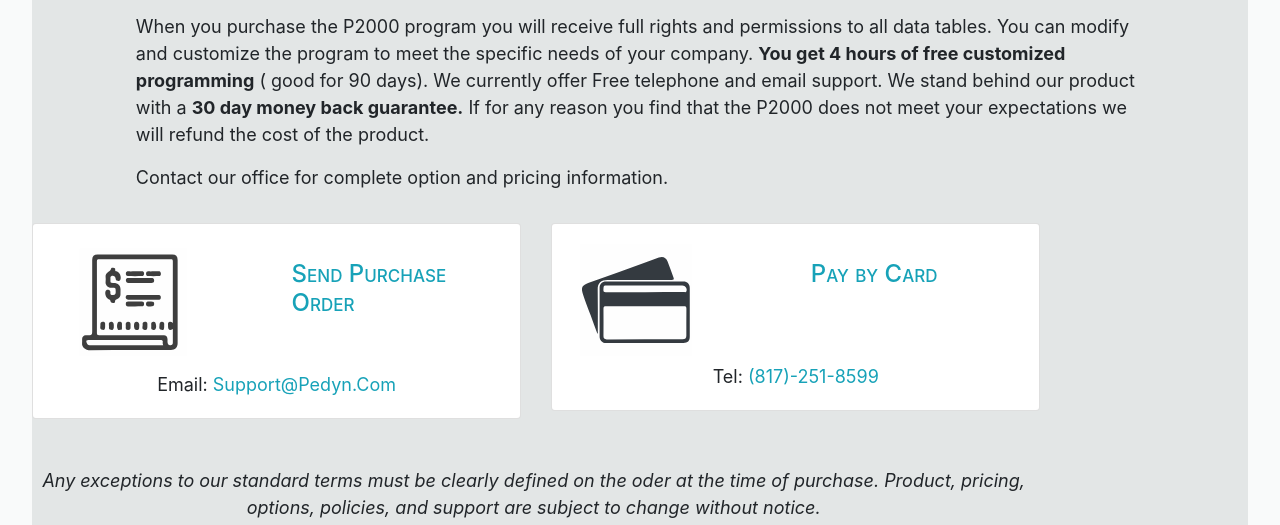
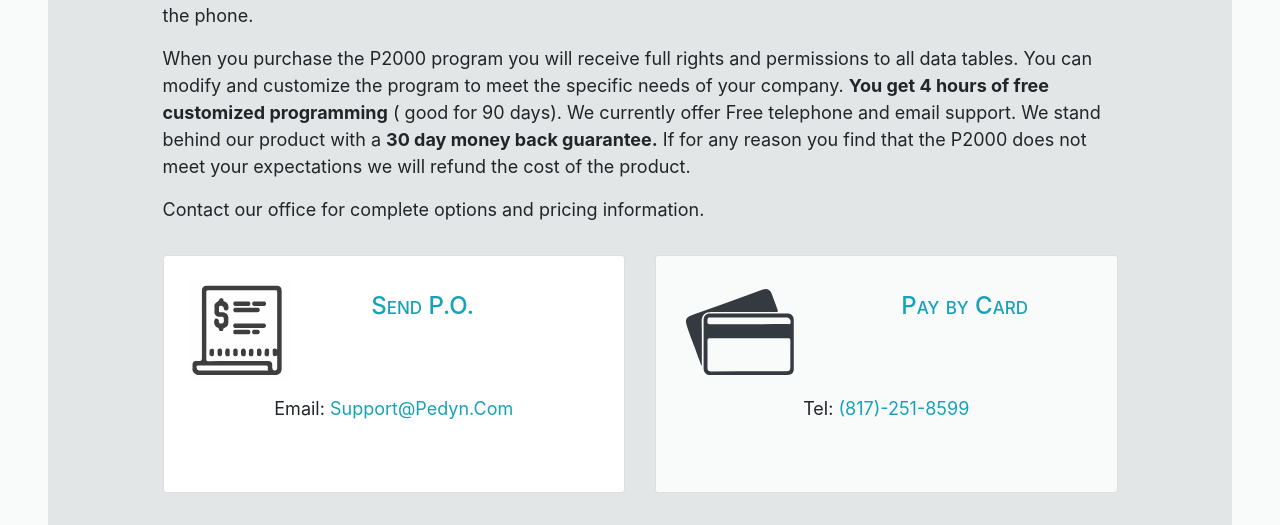
Before and after one commit to SydneyJeffries/Pedyn_Website, a website: page full-width.html in a window 1280 px wide. Shown: the part 261-786 px from the top of the page. Drawn offline with Linux system fonts and the light colour scheme.

Commit message:
order page completed
I completed the entire styling of the order page. :)

```diff
--- a/Style.css
+++ b/Style.css
@@ -116,7 +116,9 @@
 }
 
 
-
+.text-color-main {
+ color:   #17a2b8;
+}
 
 .list-group-item.active {
 border-color: #17a2b8;
@@ -156,7 +158,9 @@
   border-radius: .25rem;
 }
 
+.text-color-main {
 
+}
 
 .underline{
   margin-bottom: 1rem;
@@ -236,17 +240,16 @@
   box-sizing: border-box;
   background-color: #e3e6e6 ;
   /*background-color: #e0e4e4; */
- padding-top: 1rem;
- padding-bottom: 1rem;
+padding: 2rem 1rem 1rem 1rem;
   margin-left: 0;
   margin-right: 0;
-  border: 2rem solid #f9fafa ;
-  border-bottom: none;
-  border-radius: 2.5rem 2.5rem 0 0;
+
 
 
 }
-
+.no-wrap{
+  white-space:nowrap;
+}
 
 
 .card-row{
@@ -297,6 +300,10 @@
 
 }
 
+.purchaseorder-card, .paybycard-card {
+  border-radius:.25rem;
+  background-color:  #f9fafa
+}
 
 
 
@@ -335,12 +342,15 @@
 }
 
 
+
 .row-white-orderBorder {
   padding: 1rem;
   background-color: #f9fafa;
   margin-right: 0;
   margin-left: 0;
 }
+
+
 
 /* everything above 1100px and not any smaller */
 @media only screen and (min-width: 1100px){
@@ -364,6 +374,11 @@
 /* everything slightly above tablet size */
 @media only screen and (min-width: 900px){
 
+.paybycard-card {
+  min-height: 236px;
+
+}
+
 
   .movedleftintopicture{
 
@@ -382,6 +397,22 @@
  top: 1rem;
  z-index: 1000;
 }
+
+.row-grey-whiteBorder {
+  box-sizing: border-box;
+  background-color: #e3e6e6 ;
+  /*background-color: #e0e4e4; */
+ padding-top: 2rem;
+ padding-bottom: 1rem;
+  margin-left: 0;
+  margin-right: 0;
+  border: 3rem solid #f9fafa ;
+  border-bottom: none;
+  border-radius: 2.5rem 2.5rem 0 0;
+
+
+}
+
 
 
 
@@ -403,9 +434,15 @@
 
 }
 
+
+
+
 .pictureborder {
   border: 4px solid #e3e6e6;
 }
+
+
+
 
 
 .row-white_center {
--- a/full-width.html
+++ b/full-width.html
@@ -87,7 +87,7 @@
     <section class="row-grey-whiteBorder">
       <div class="row">
         <div class= "col-md-10 offset-md-1">
-        <h1 class="mb-3" >Place an Order
+        <h1 class="mb-3 " >Place an Order
 
       </h1>
     </div>
@@ -111,7 +111,7 @@
   </p>
 
 <p>
-  Contact our office for complete option and pricing information.
+  Contact our office for complete options and pricing information.
 </p>
 
 
@@ -124,19 +124,19 @@
     <!-- /.row -->
 
 
-
+<!--start purchaseorder card-->
   <div class="row">
-<div class="col-md-5 col-sm-12 col-xs-12">
+<div class="col-md-5 offset-md-1">
   <div class="card mb-5" >
-    <div class="card-body">
+    <div class="card-body purcaseorder-card" style="min-height: 236px; " >
       <div class="row">
-        <div class="col-6">
+        <div class="col-sm-5 ">
 
 
         <?xml version="1.0" encoding="utf-8"?>
 <!-- Generator: Adobe Illustrator 23.0.2, SVG Export Plug-In . SVG Version: 6.00 Build 0)  -->
  <a class="text-info" href="mailto:support@pedyn.com"><svg version="1.1" id="Layer_1" xmlns="http://www.w3.org/2000/svg" xmlns:xlink="http://www.w3.org/1999/xlink" x="0px" y="0px"
-	 viewBox="0 0 250 250" style="enable-background:new 0 0 250 250; width: 10rem; height: 7.5rem;" xml:space="preserve">
+	 viewBox="0 0 250 250" style="enable-background:new 0 0 250 250; width: 7rem; " xml:space="preserve">
 <g>
 	<g>
 		<path style="fill:#FEFEFE;" d="M238,122c0,36.2,0,72.3,0.1,108.5c0,3-0.6,3.6-3.6,3.6c-72.7-0.1-145.3-0.1-218,0
@@ -221,27 +221,29 @@
 </svg> </a>
 </div>
 
-<div class="col-6">
+<div class="col-sm-7">
 
 
-       <a href="mailto:support@pedyn.com"> <h4 class="d-block card-title text-info pt-3 ">Send Purchase Order</h4> </a>
+   <a href="mailto:support@pedyn.com">
+      <h4 class="d-block card-title text-info pt-3 ">Send P.O.</h4>
+    </a>
 </div>
 </div> <!--end of row-->
       <p class="card-text text-center">
-        Email:  <a class="text-info" href="mailto:support@pedyn.com"> Support@Pedyn.Com</a>
+       <span class="no-wrap">Email:  <a class="text-info no-wrap" href="mailto:support@pedyn.com"> Support@Pedyn.Com</a> </span>
       </p>
 
     </div>
   </div>
 </div>
 
-<div class="col-md-5 col-sm-12 col-xs-12">
-  <div class="card mb-5" >
-    <div class="card-body">
 
+<!--start paybycard-card-->
+<div class="col-md-5 ">
+  <div class="card " >
+    <div class="card-body paybycard-card"  >
 <div class="row">
-
-<div class="col-6">
+<div class="col-sm-6">
 
 
         <?xml version="1.0" encoding="utf-8"?>
@@ -252,7 +254,7 @@
         <g>
         	<g>
         		<g>
-        			<path style="fill:#FEFEFE;" d="M99.8,200c-32,0-64,0-96,0c-2.7,0-4.1,0-4-3.6c0.1-64.3,0.1-128.6,0-193c0-3.2,0.9-3.5,3.7-3.5
+        			<path style="fill:#f9fafa;" d="M99.8,200c-32,0-64,0-96,0c-2.7,0-4.1,0-4-3.6c0.1-64.3,0.1-128.6,0-193c0-3.2,0.9-3.5,3.7-3.5
         				c64.3,0.1,128.7,0.1,193,0c3.2,0,3.5,0.9,3.5,3.7c-0.1,64.3-0.1,128.7,0,193c0,3.2-0.9,3.5-3.7,3.5C164.2,200,132,200,99.8,200z"
         				/>
         			<path style="fill:#343A40;" d="M114.9,177H46.5c-6.4,0-11.5-5.1-11.5-11.5v-87C34.9,71.8,39.5,67,46.2,67c46.1,0,92.4,0,138.5,0
@@ -261,10 +263,10 @@
         				C50.2,56.9,84.7,44.7,119,32.1c7.3-2.6,14.5-5.5,21.8-7.9c7.5-2.5,12.8,0,15.6,7.2c3.6,9.3,6.8,18.8,10.4,28.1
         				c1.5,3.9,0.8,4.9-3.5,4.9c-38.1-0.2-76.3,0-114.4-0.1c-11.2,0-17.5,5.4-17.3,17.1c0.5,26.1,0.2,52.2,0.2,78.3
         				C31.6,159.7,31.2,159.7,30.9,159.8z"/>
-        			<path style="fill:#FEFEFE;" d="M116.2,111.3c23.1,0,46.3,0.1,69.4-0.1c3.5,0,4.4,0.8,4.4,4.4c-0.2,16-0.1,32-0.1,47.9
+        			<path style="fill: #f9fafa;" d="M116.2,111.3c23.1,0,46.3,0.1,69.4-0.1c3.5,0,4.4,0.8,4.4,4.4c-0.2,16-0.1,32-0.1,47.9
         				c0,4.8-2,6.8-6.9,6.8c-45.1,0-90.2,0-135.3,0.1c-4.3,0-5.8-1.7-5.8-5.9c0.1-16.3,0.2-32.6,0-48.9c0-3.6,1.1-4.3,4.5-4.3
         				C69.6,111.4,92.9,111.3,116.2,111.3z"/>
-        			<path style="fill:#FEFEFE;" d="M115.9,86c-22.8,0-45.7,0-68.5,0c-3.3,0-6,0.5-5.6-4.6c0.5-7,0.4-7.4,6.3-7.4
+        			<path style="fill: #f9fafa ;" d="M115.9,86c-22.8,0-45.7,0-68.5,0c-3.3,0-6,0.5-5.6-4.6c0.5-7,0.4-7.4,6.3-7.4
         				c16.8,0,33.7,0,50.5,0c28,0,56,0,84,0c5.7,0,9.7,6,7.3,10.9c-1,2-3,1-4.4,1C162.2,86,139.1,86,115.9,86z"/>
         		</g>
         	</g>
@@ -273,8 +275,8 @@
 </div>
 
 
-<div class="col-6">
-      <a class="text-info" href="tel:8172518599"> <h4 class=" d-block card-title text-info paybycard pt-3">Pay by Card</h4> </a>
+<div class="col-sm-6">
+      <a class="text-info" href="tel:8172518599"> <h4 class=" d-block card-title text-info paybycard pt-3">Pay by <span class="no-wrap">Card</span> </h4> </a>
     </div>
 </div> <!--end of row-->
 
@@ -291,10 +293,10 @@
 <!--row-->
 
 <div class="row">
-  <div class="col-10">
+  <div class="col-md-10 offset-md-1">
 
     <p class="text-center">
-      <span ><i>Any exceptions to our standard terms must be clearly defined on the oder at the time of purchase. Product, pricing, options, policies, and support are subject to change without notice.  </br>
+      <span class="text-color-main" ><i>Any exceptions to our standard terms must be clearly defined on the oder at the time of purchase. Product, pricing, options, policies, and support are subject to change without notice.  </br>
          A small fee may apply to some product updates and refunds. </br>
          Customized orders are non-refundable.</i>
        </span>
```
